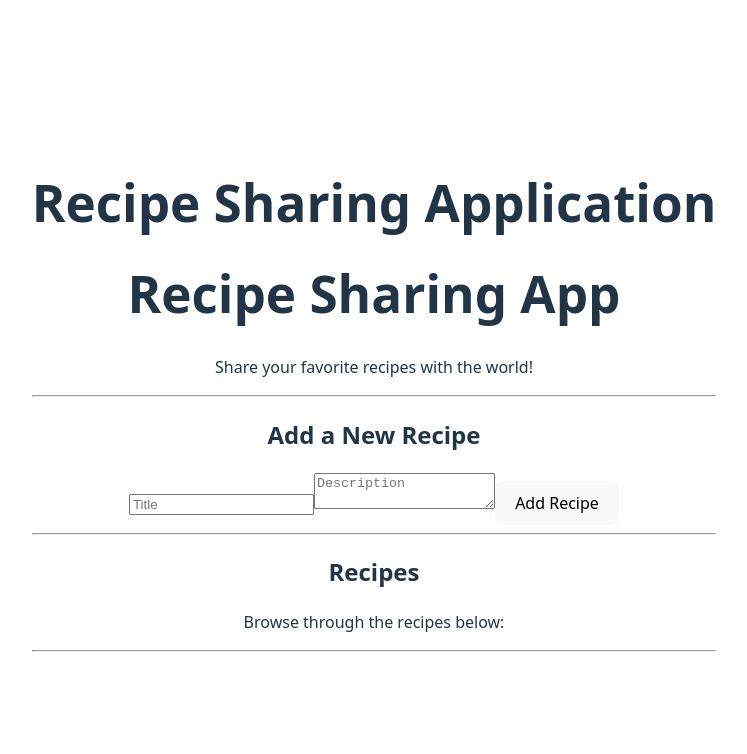
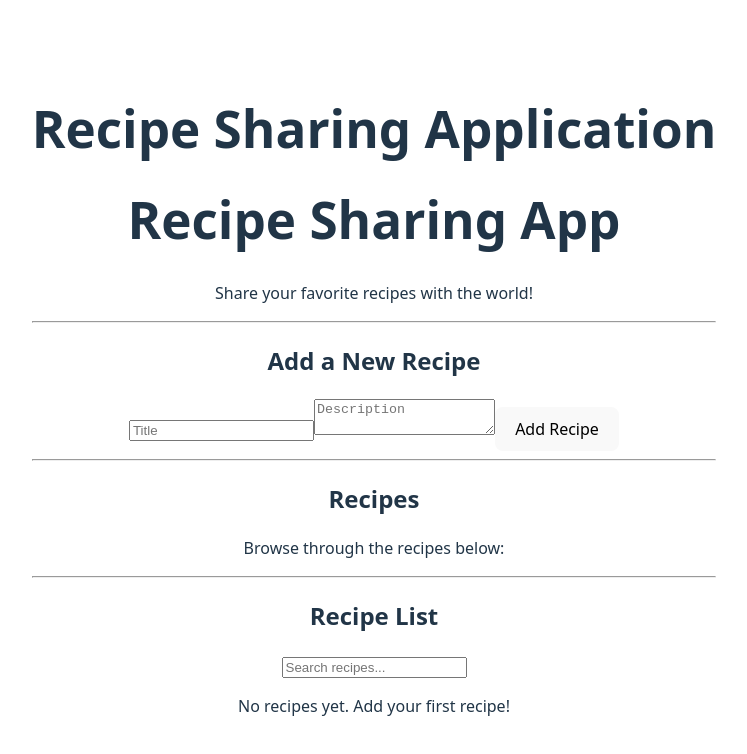
Before and after one commit to donsimon505/alx-fe-reactjs, a React (Vite) app in the folder recipe-sharing-app/: page / in a window 1280 px wide. Shown: the top 754 px of the page, without its empty margins (266-1013 px from the left). Built offline with nearby package versions, Linux system fonts and the light colour scheme.

Commit message:
Addition of search

```diff
--- a/recipe-sharing-app/src/components/RecipeList.jsx
+++ b/recipe-sharing-app/src/components/RecipeList.jsx
@@ -1,18 +1,47 @@
+import { useEffect } from "react";
 import { useRecipeStore } from "./recipeStore";
+import SearchBar from "./SearchBar";
 import { Link } from "react-router-dom";
 
 const RecipeList = () => {
+  const searchTerm = useRecipeStore((state) => state.searchTerm);
+  const filteredRecipes = useRecipeStore((state) => state.filteredRecipes);
   const recipes = useRecipeStore((state) => state.recipes);
+  const filterRecipes = useRecipeStore((state) => state.filterRecipes);
+
+  useEffect(() => {
+    filterRecipes();
+  }, [searchTerm]);
+
+  const recipesToShow = searchTerm ? filteredRecipes : recipes;
 
   return (
     <div>
-      {recipes.map((recipe) => (
-        <div key={recipe.id}>
-          <h3>{recipe.title}</h3>
-          <p>{recipe.description}</p>
-          <Link to={`/recipe/${recipe.id}`}>View Details</Link>
-        </div>
-      ))}
+      <h2>Recipe List</h2>
+      <SearchBar />
+      {recipesToShow.length === 0 ? (
+        searchTerm ? (
+          <div>
+            <p>No recipes found matching "{searchTerm}"</p>
+            <p>Try searching for different keywords or check your spelling.</p>
+          </div>
+        ) : (
+          <p>No recipes yet. Add your first recipe!</p>
+        )
+      ) : (
+        recipesToShow.map((recipe) => (
+          <div key={recipe.id}>
+            <h3>{recipe.title}</h3>
+            <p>
+              {recipe.description.length > 100
+                ? `${recipe.description.substring(0, 100)}...`
+                : recipe.description}
+            </p>
+            <Link to={`/recipe/${recipe.id}`}>View Details</Link>
+            <hr />
+          </div>
+        ))
+      )}
     </div>
   );
 };
--- /dev/null
+++ b/recipe-sharing-app/src/components/SearchBar.jsx
@@ -0,0 +1,15 @@
+import React from "react";
+import { useRecipeStore } from "./recipeStore";
+
+const SearchBar = () => {
+  const setSearchTerm = useRecipeStore((state) => state.setSearchTerm);
+
+  return (
+    <input
+      type="text"
+      placeholder="Search recipes..."
+      onChange={(e) => setSearchTerm(e.target.value)}
+    />
+  );
+};
+export default SearchBar;
--- a/recipe-sharing-app/src/components/recipeStore.js
+++ b/recipe-sharing-app/src/components/recipeStore.js
@@ -5,6 +5,16 @@ export const useRecipeStore = create(
   persist(
     (set) => ({
       recipes: [],
+      searchTerm: "",
+      setSearchTerm: (term) => set({ searchTerm: term }),
+      filteredRecipes: [],
+      filterRecipes: () =>
+        set((state) => ({
+          filteredRecipes: state.recipes.filter((recipe) =>
+            recipe.title.toLowerCase().includes(state.searchTerm.toLowerCase())
+          ),
+        })),
+
       addRecipe: (newRecipe) =>
         set((state) => ({
           recipes: [...state.recipes, newRecipe],
```
